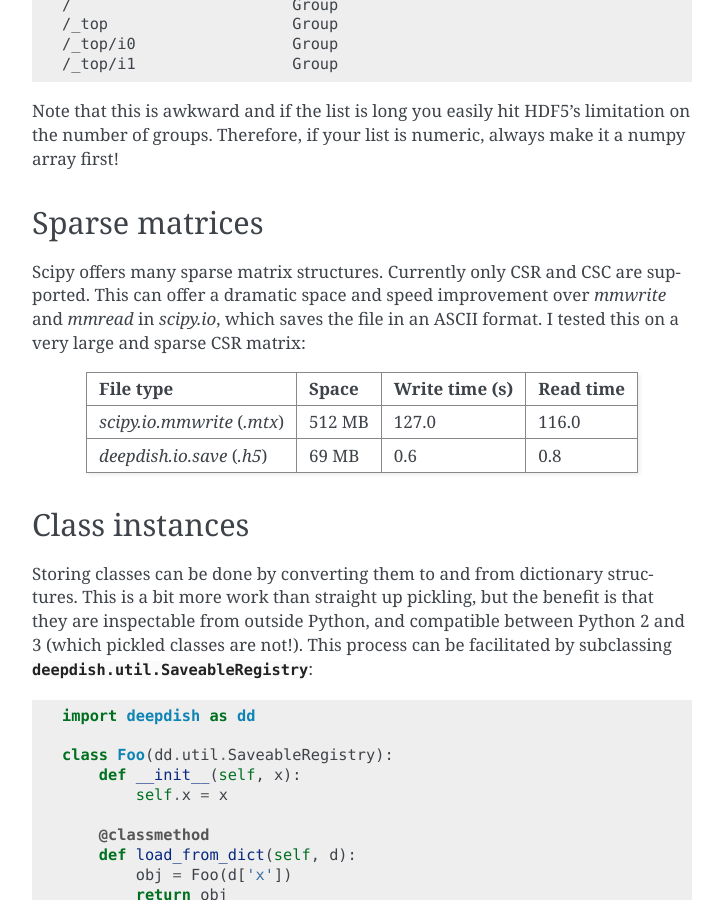
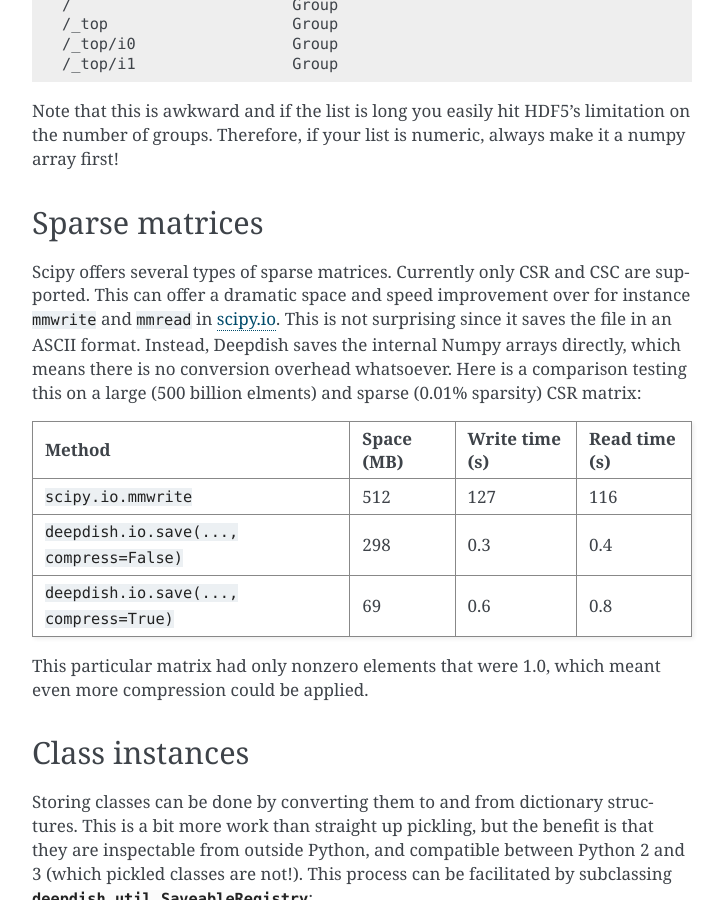
Before and after one commit to uchicago-cs/deepdish, a Sphinx documentation site: the page built from doc/source/io.rst, in a window 1280 px wide and 900 px high, scrolled down 2570 px. Shown: the whole window, without its empty margins (388-1112 px from the left). Built offline with Sphinx 7.4.7, drawn with Linux system fonts in a browser that asks for light colours.

Commit message:
DOC: Updated text on sparse matrices

```diff
--- a/doc/source/io.rst
+++ b/doc/source/io.rst
@@ -124,17 +124,25 @@ make it a numpy array first!
 
 Sparse matrices
 ---------------
-Scipy offers many sparse matrix structures. Currently only CSR and CSC are
-supported. This can offer a dramatic space and speed improvement over `mmwrite`
-and `mmread` in `scipy.io`, which saves the file in an ASCII format. I tested
-this on a very large and sparse CSR matrix:
+Scipy offers several types of sparse matrices. Currently only CSR and CSC are
+supported. This can offer a dramatic space and speed improvement over for
+instance ``mmwrite`` and ``mmread`` in `scipy.io
+<http://docs.scipy.org/doc/scipy/reference/io.html>`__. This is not surprising
+since it saves the file in an ASCII format. Instead, Deepdish saves the
+internal Numpy arrays directly, which means there is no conversion overhead
+whatsoever. Here is a comparison testing this on a large (500 billion elments)
+and sparse (0.01% sparsity) CSR matrix:
 
-============================  ======  ==============  =========
-File type                     Space   Write time (s)  Read time
-============================  ======  ==============  =========
-`scipy.io.mmwrite` (`.mtx`)   512 MB           127.0      116.0
-`deepdish.io.save` (`.h5`)     69 MB             0.6        0.8
-============================  ======  ==============  =========
+=========================================  ==========  ==============  =============
+Method                                     Space (MB)  Write time (s)  Read time (s)
+=========================================  ==========  ==============  =============
+``scipy.io.mmwrite``                              512           127            116
+``deepdish.io.save(..., compress=False)``         298             0.3            0.4
+``deepdish.io.save(..., compress=True)``           69             0.6            0.8
+=========================================  ==========  ==============  =============
+
+This particular matrix had only nonzero elements that were 1.0, which meant
+even more compression could be applied.
 
 Class instances
 ---------------
```
